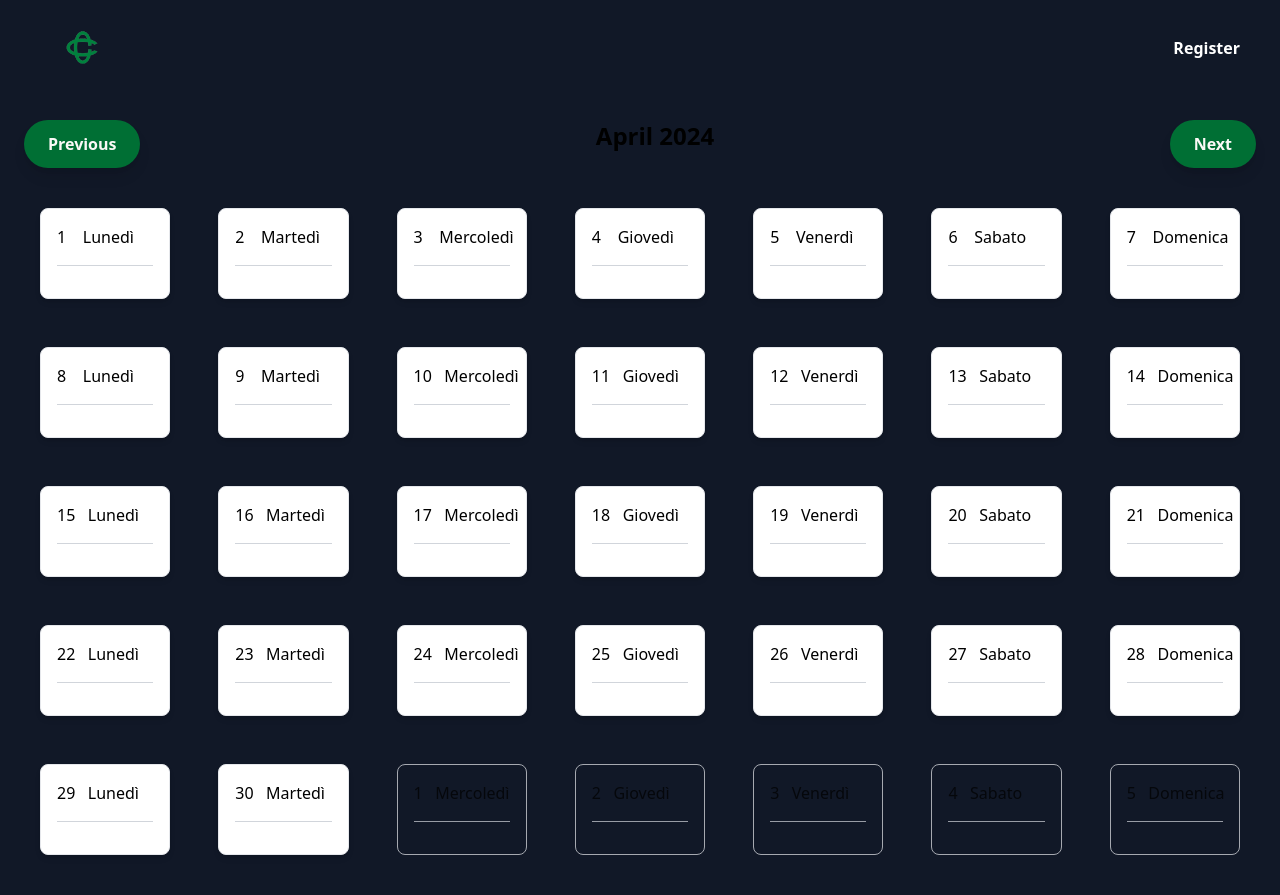
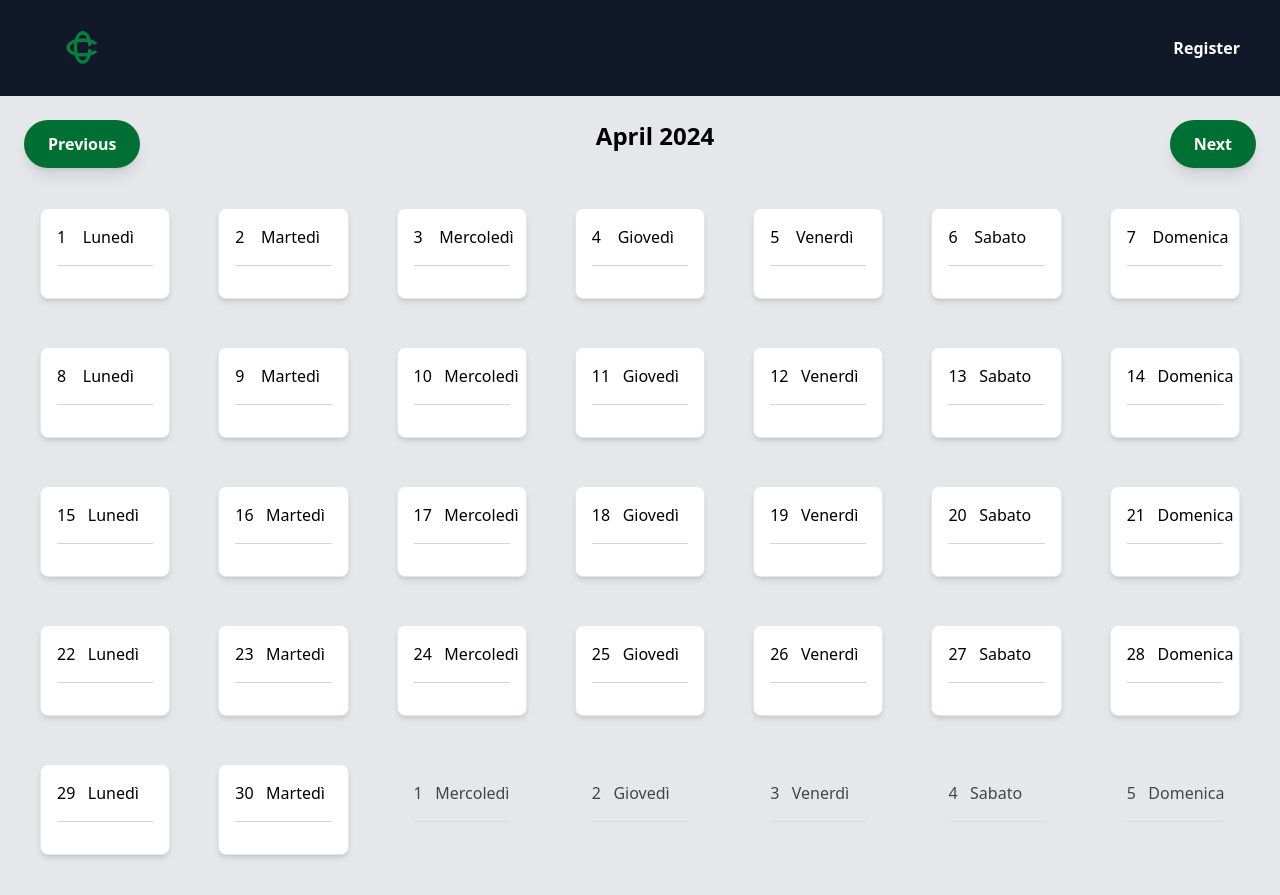
Before and after one commit to AlBovo/ProgettoBCC, a Flask app: page /index in a window 1280 px wide. Run offline with Flask 3, Linux system fonts and the light colour scheme.

Commit message:
fixed some bugs of mine

```diff
--- a/src/templates/base.html
+++ b/src/templates/base.html
@@ -1,10 +1,12 @@
 <!DOCTYPE html>
 <html lang="en">
-    {% include 'head.html' %}
-    <body class="overflow-hidden bg-gray-900">
+    <head>
+        {% include 'head.html' %}
+        {% block title %}{% endblock %}
+    </head>
+    <body class="overflow-hidden bg-gray-200">
         {{ navbar.render() }}
 
-        {% block content %}
-        {% endblock %}
+        {% block content %}{% endblock %}
     </body>
 </html>
--- a/src/templates/head.html
+++ b/src/templates/head.html
@@ -1,5 +1,3 @@
-<head>
-    <meta charset="UTF-8">
-    <meta name="viewport" content="width=device-width, initial-scale=1.0">
-    <link rel="stylesheet" href="{{ url_for('static', filename='tailwind.css') }}">
-</head>
+<meta charset="UTF-8">
+<meta name="viewport" content="width=device-width, initial-scale=1.0">
+<link rel="stylesheet" href="{{ url_for('static', filename='tailwind.css') }}">
--- a/src/templates/index.html
+++ b/src/templates/index.html
@@ -2,8 +2,11 @@
 {% import 'components/buttons.html' as buttons %}
 {% import 'components/navbar.html' as navbar %}
 
+{% block title %}
 <title>Eventi</title>
-{%block content%}
+{% endblock %}
+
+{% block content %}
     <script src="{{ url_for('static', filename='index.js') }}"></script>
     <!-- Overlay -->
     <div id="overlay" class="fixed top-0 left-0 w-full h-full bg-black opacity-50 z-50 hidden"></div>
@@ -34,4 +37,4 @@
             </ul>
         </div>
     </div>
-{%endblock%}
+{% endblock %}
--- a/src/templates/login.html
+++ b/src/templates/login.html
@@ -1,8 +1,11 @@
 {% extends 'base.html' %}
 {% import 'components/navbar.html' as navbar %}
 
+{% block title %}
+<title>Login</title>
+{% endblock %}
+
 {% block content %}
-<title> Login </title>
   <script src="{{ url_for('static', filename='login.js') }}"></script>
   <div class="mx-auto overflow-hidden">
     <div class="grid grid-cols-3">
```
